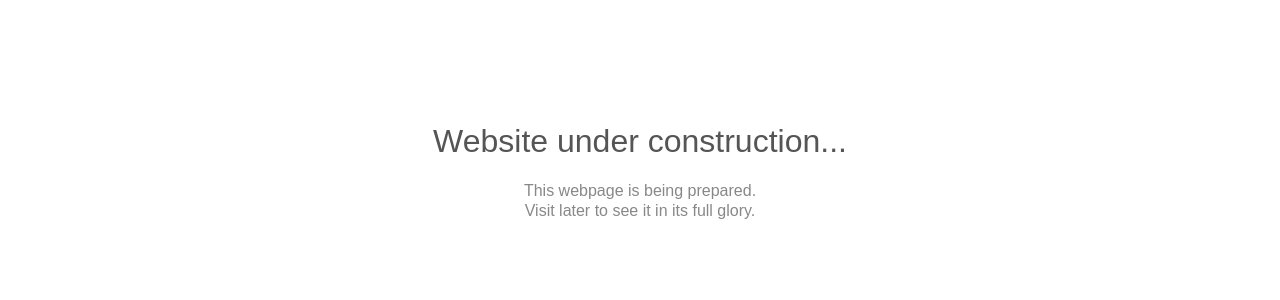
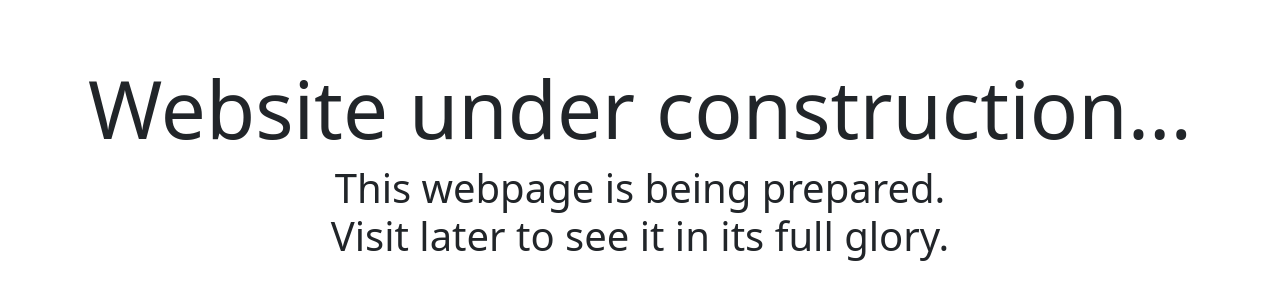
Before and after one commit to dabico/dabico.github.io, a website built with Parcel: page index.html in a window 1280 px wide. Shown: the part 240-540 px from the top of the page. Built offline with nearby package versions, Linux system fonts and the light colour scheme.

Commit message:
Added bootstrap

```diff
--- a/index.html
+++ b/index.html
@@ -3,21 +3,25 @@
   <head>
     <meta charset="utf-8">
     <title>Ozren Dabić</title>
-    <meta name="description" content="Personal website showcasing my personal information and portfolio.">
+    <meta name="description" content="Website showcasing my personal information and portfolio.">
     <meta name="keywords" content="resume, CV, portfolio">
     <meta name="viewport" content="width=device-width, initial-scale=1">
     <link rel="icon" href="favicon.ico">
     <link rel="apple-touch-icon" href="icon.png">
-    <link rel="stylesheet" href="css/placeholder.css">
+    <link rel="stylesheet" href="css/normalize.css">
+    <link rel="stylesheet" href="css/main.css">
+    <link rel="stylesheet" href="scss/main.scss">
     <meta name="theme-color" content="#fafafa">
   </head>
   <body>
-    <h1>Website under construction...</h1>
-    <p>
+    <h1 class="display-1 mx-auto my-2 text-center">
+      Website under construction...
+    </h1>
+    <h6 class="display-6 mx-auto my-2 text-center">
       This webpage is being prepared.
       <br/>
       Visit later to see it in its full glory.
-    </p>
+    </h6>
     <script src="js/vendor/modernizr-3.11.2.min.js"></script>
     <script src="js/plugins.js"></script>
     <script src="js/main.js"></script>
--- /dev/null
+++ b/scss/main.scss
@@ -0,0 +1,8 @@
+@import "bootstrap/scss/bootstrap";
+
+body {
+  width: 100vw;
+  height: 100vh;
+  display: table-cell;
+  vertical-align: middle;
+}
```
Also changed, not shown: 404.html (+9 -3 lines), package.json (+8 -3 lines), 1 other file.
